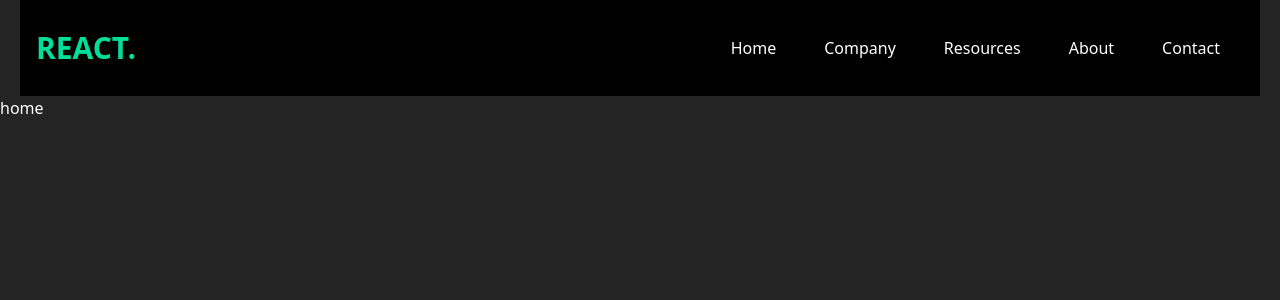
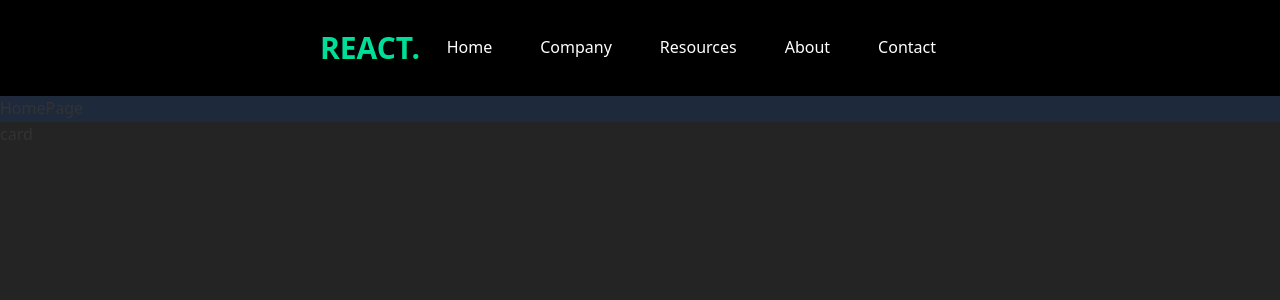
Before and after one commit to Kevin-Itam/Games-Articles, a React (Vite) app in the folder HubArticles/: page / in a window 1280 px wide. Shown: the top 300 px of the page. Built offline with nearby package versions, Linux system fonts and the light colour scheme.

Commit message:
29/11/2024

```diff
--- a/HubArticles/src/App.jsx
+++ b/HubArticles/src/App.jsx
@@ -1,14 +1,15 @@
 import { Outlet } from "react-router-dom";
 import Navbar from "./components/Navbar";
-
-
+import Card from "./components/CardG"
+import HomePage from "./pages/HomePage";
 function App() {
 
   return (
     <div>
       <Navbar/>
-      <h1 className="text-white">home</h1>
+      <HomePage/>
       <Outlet/>
+      <Card/>
     </div>
   )
 }
--- /dev/null
+++ b/HubArticles/src/components/CardG.jsx
@@ -0,0 +1,10 @@
+import React from 'react'
+
+const CardG = () => {
+  return (
+    <div>card</div>
+
+  )
+}
+
+export default CardG
--- a/HubArticles/src/components/HeaderPage.jsx
+++ b/HubArticles/src/components/HeaderPage.jsx
@@ -3,7 +3,7 @@ import React from 'react'
 const HeaderPage = () => {
   return (
     <div>
-
+      <div className="w-full bg-slate-800">HomePage</div>
     </div>
   )
 }
--- a/HubArticles/src/components/Navbar.jsx
+++ b/HubArticles/src/components/Navbar.jsx
@@ -1,5 +1,6 @@
 import React, { useState } from 'react';
 import { AiOutlineClose, AiOutlineMenu } from 'react-icons/ai';
+import { Link } from 'react-router-dom';
 
 const Navbar = () => {
   // State to manage the navbar's visibility
@@ -12,26 +13,23 @@ const Navbar = () => {
 
   // Array containing navigation items
   const navItems = [
-    { id: 1, text: 'Home' },
-    { id: 2, text: 'Company' },
-    { id: 3, text: 'Resources' },
-    { id: 4, text: 'About' },
-    { id: 5, text: 'Contact' },
+    { id: 1, text: 'Home', path: '/' },
+    { id: 2, text: 'Company', path: '/company' },
+    { id: 3, text: 'Resources', path: '/resources' },
+    { id: 4, text: 'About', path: '/about' },
+    { id: 5, text: 'Contact', path: '/contatos' },
   ];
 
   return (
-    <div className='bg-black flex justify-between items-center h-24 max-w-[1240px] mx-auto px-4 text-white'>
+    <div className='bg-black flex justify-between items-center h-24 max-full mx-auto text-white px-80'>
       {/* Logo */}
       <h1 className='w-full text-3xl font-bold text-[#00df9a]'>REACT.</h1>
 
       {/* Desktop Navigation */}
       <ul className='hidden md:flex'>
         {navItems.map(item => (
-          <li
-            key={item.id}
-            className='p-4 hover:bg-[#00df9a] rounded-xl m-2 cursor-pointer duration-300 hover:text-black'
-          >
-            {item.text}
+          <li key={item.id} className='p-4 hover:bg-[#00df9a] rounded-xl m-2 cursor-pointer duration-300 hover:text-black'>
+            <Link to={item.path}>{item.text}</Link>
           </li>
         ))}
       </ul>
@@ -58,7 +56,7 @@ const Navbar = () => {
             key={item.id}
             className='p-4 border-b rounded-xl hover:bg-[#00df9a] duration-300 hover:text-black cursor-pointer border-gray-600'
           >
-            {item.text}
+            <Link to={item.path} onClick={handleNav}>{item.text}</Link>
           </li>
         ))}
       </ul>
--- /dev/null
+++ b/HubArticles/src/components/footer.jsx
@@ -0,0 +1,11 @@
+import React from 'react'
+
+const footer = () => {
+  return (
+    <div>
+
+    </div>
+  )
+}
+
+export default footer
--- a/HubArticles/src/index.css
+++ b/HubArticles/src/index.css
@@ -5,3 +5,15 @@
 :root{
   background-color: #242424;
 }
+
+body {
+  margin: 0; /* Remove margens padrão */
+  padding: 0; /* Remove preenchimentos padrão */
+  box-sizing: border-box; /* Inclui bordas e preenchimentos no cálculo do tamanho do elemento */
+  font-size: 16px; /* Define o tamanho base da fonte */
+  line-height: 1.6; /* Melhora a legibilidade */
+  color: #333; /* Cor do texto padrão */
+  -webkit-font-smoothing: antialiased; /* Suaviza fontes em navegadores Webkit */
+  -moz-osx-font-smoothing: grayscale; /* Suaviza fontes no Firefox */
+  overflow-x: hidden; /* Impede o scroll horizontal indesejado */
+}
--- a/HubArticles/src/pages/HomePage.jsx
+++ b/HubArticles/src/pages/HomePage.jsx
@@ -1,8 +1,9 @@
+import HeaderPage from "../components/HeaderPage"
 function HomePage() {
 
     return (
       <div>
-        <h1>home</h1>
+        <HeaderPage/>
       </div>
     )
   }
```
